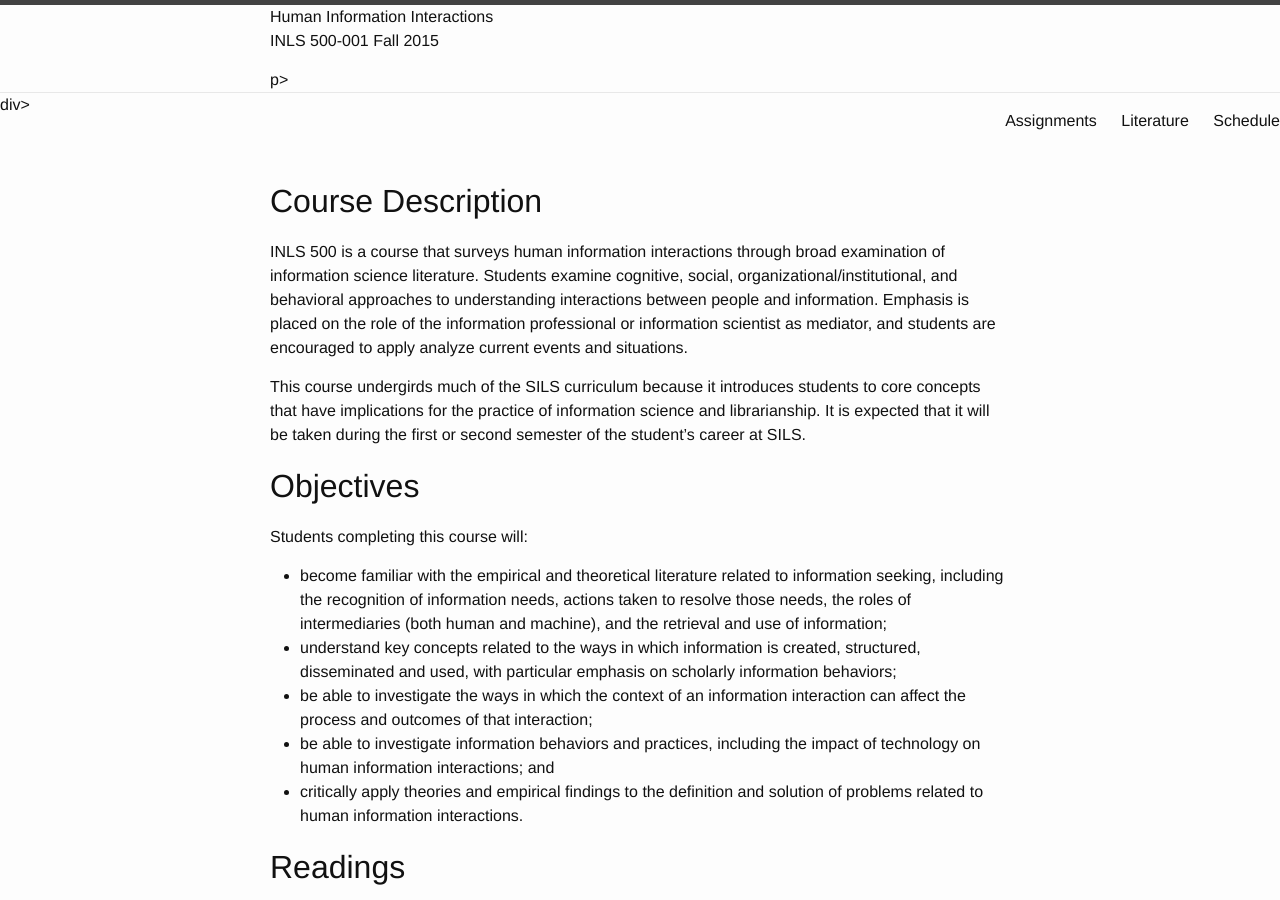
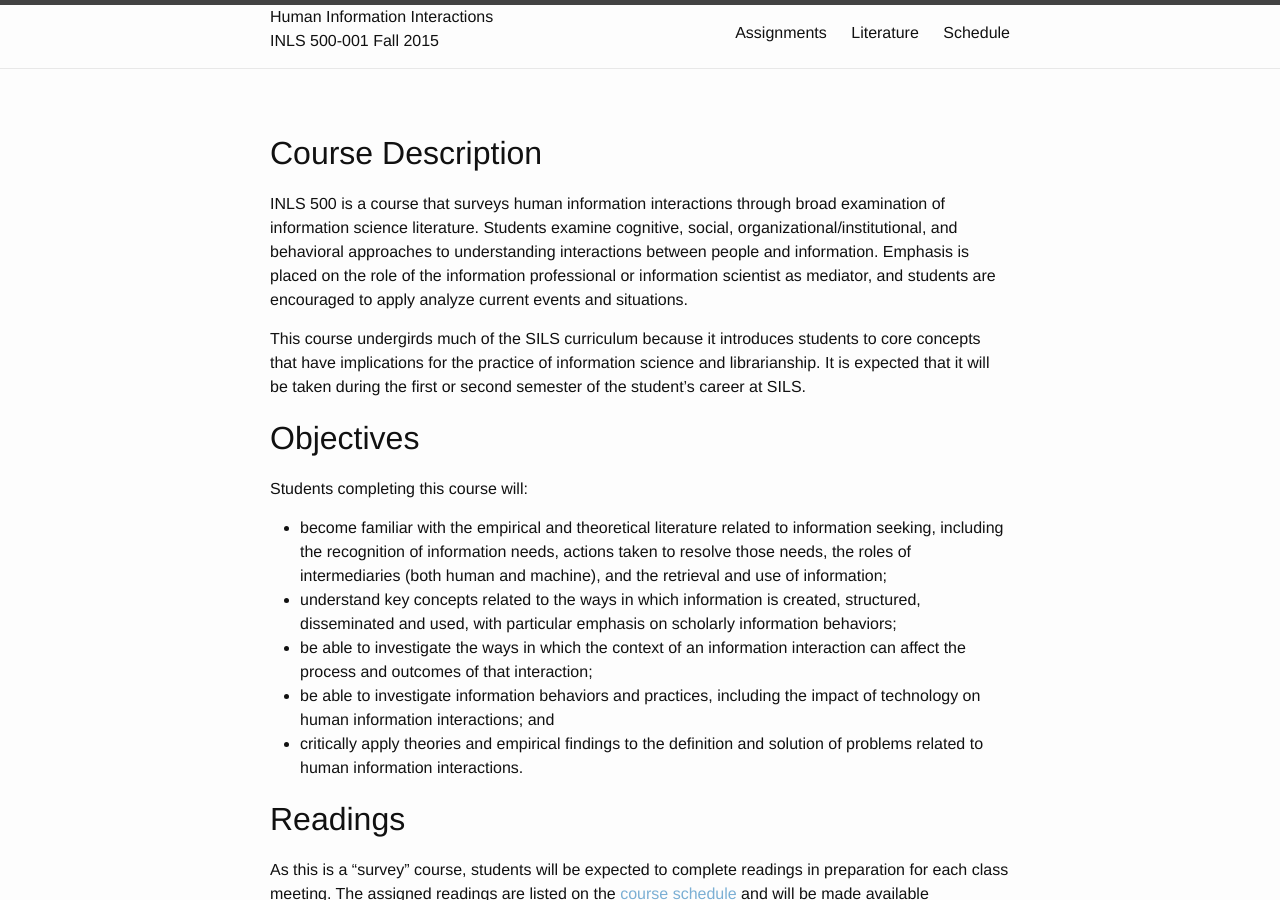
Before and after one commit to jdmar3/inls718, a Jekyll site: the page built from index.md, in a window 1280 px wide and 900 px high. Built offline with Jekyll 4.4.1, drawn with Linux system fonts in a browser that asks for light colours.

```diff
--- a/_includes/header.html
+++ b/_includes/header.html
@@ -8,8 +8,8 @@
       </a>
       <p class="site-tagline">
         {{ site.department }}&nbsp;{{ site.course-number }}-{{ site.course-section}}&nbsp;{{ site.course-term }}&nbsp;{{ site.course-year}}
-        </p>p>
-    </header>div>
+      </p>
+    </div>
 
     <nav class="site-nav">
       <a href="#" class="menu-icon">
```
